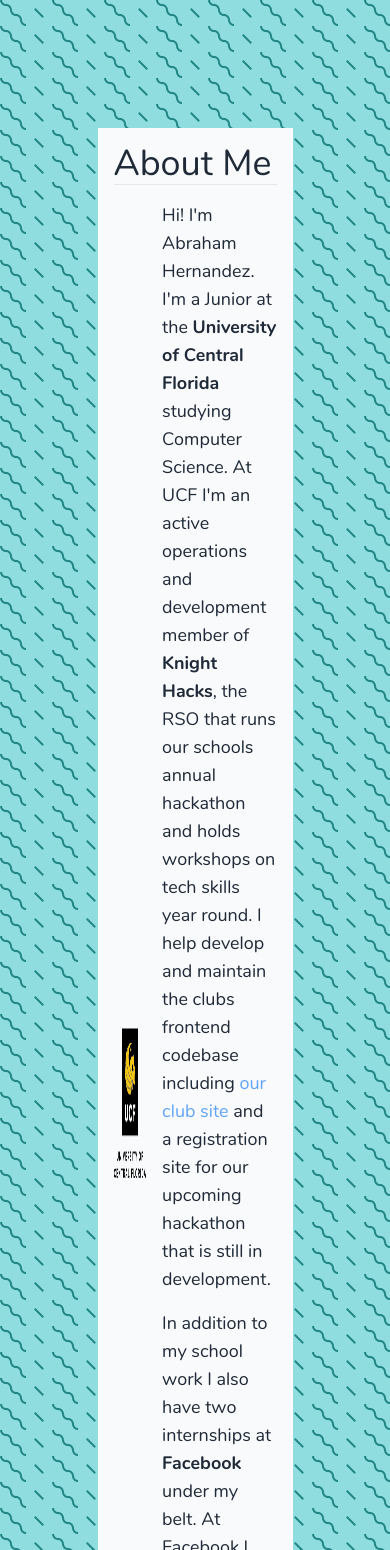
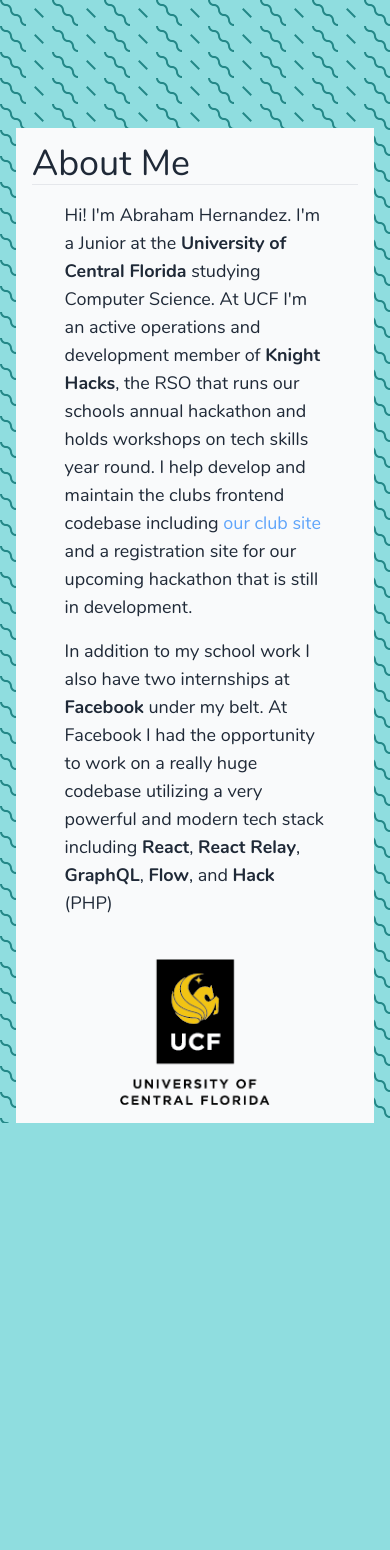
Before and after one commit to andreahern/portfolio, a Next.js app: page /components/AboutMe in a window 390 px wide. Shown: the top 1550 px of the page. After the commit the page ends 1123 px from the top, so only its background shows below. Built offline with nearby package versions, Linux system fonts and the light colour scheme.

Commit message:
Add responsiveness to About Me section.

```diff
--- a/pages/components/AboutMe.tsx
+++ b/pages/components/AboutMe.tsx
@@ -6,19 +6,19 @@
 const AboutMe = forwardRef((props, ref) => (
   <div
     ref={ref}
-    className="w-full flex flex-col justify-center items-center mt-32 text-gray-800"
+    className="w-full px-4 lg:px-0 flex flex-col justify-center items-center mt-32 text-gray-800"
   >
-    <div className="bg-gray-50 `rounded-lg w-1/2 p-4">
+    <div className="bg-gray-50 `rounded-lg w-full lg:w-1/2 p-4">
       <h1 className="text-4xl">About Me</h1>
       <hr />
-      <div className="flex flex-row space-x-4">
-        <div className="w-1/5 mt-10 flex justify-center items-center">
+      <div className="flex flex-col-reverse items-center lg:flex-row lg:space-x-4">
+        <div className="mt-10 flex justify-center items-center relative lg:w-1/5">
           <Image
             src={ucfBanner}
             alt="UCF banner logo"
+            height={150}
             width={150}
-            height={150}
-            layout="fixed"
+            className="object-contain"
           />
         </div>
         <div className="flex flex-col w-4/5">
```
